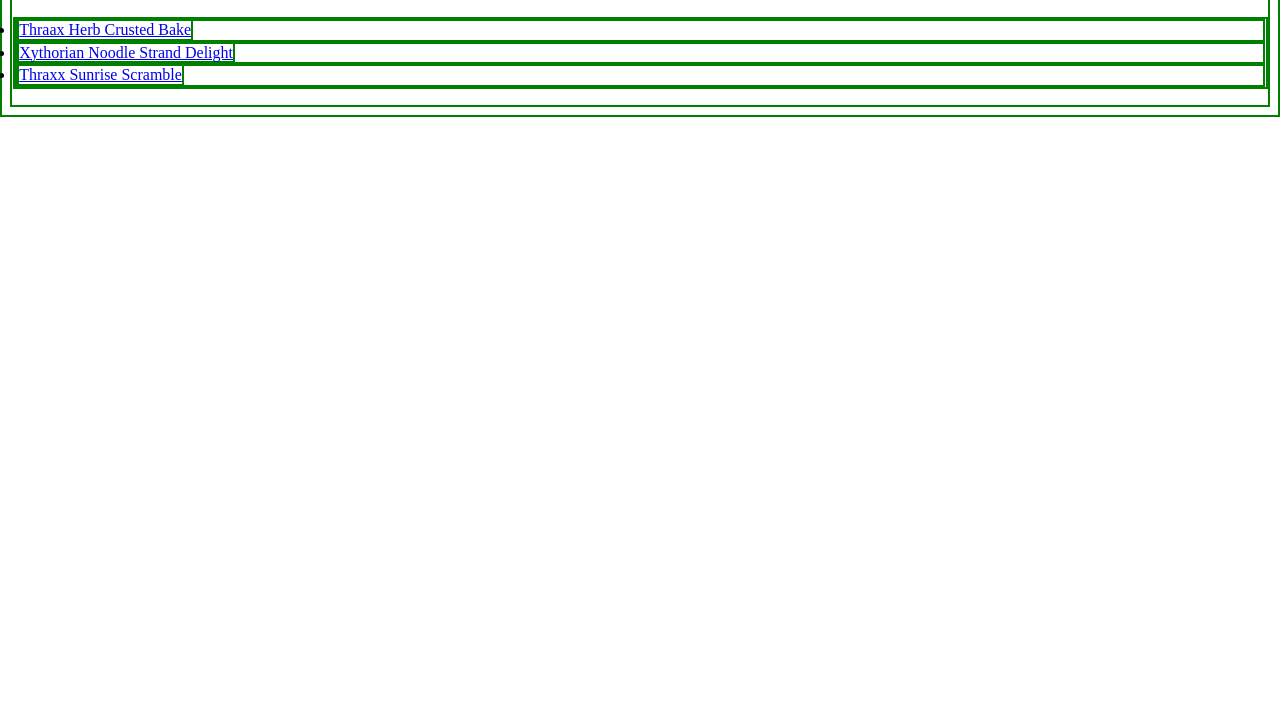
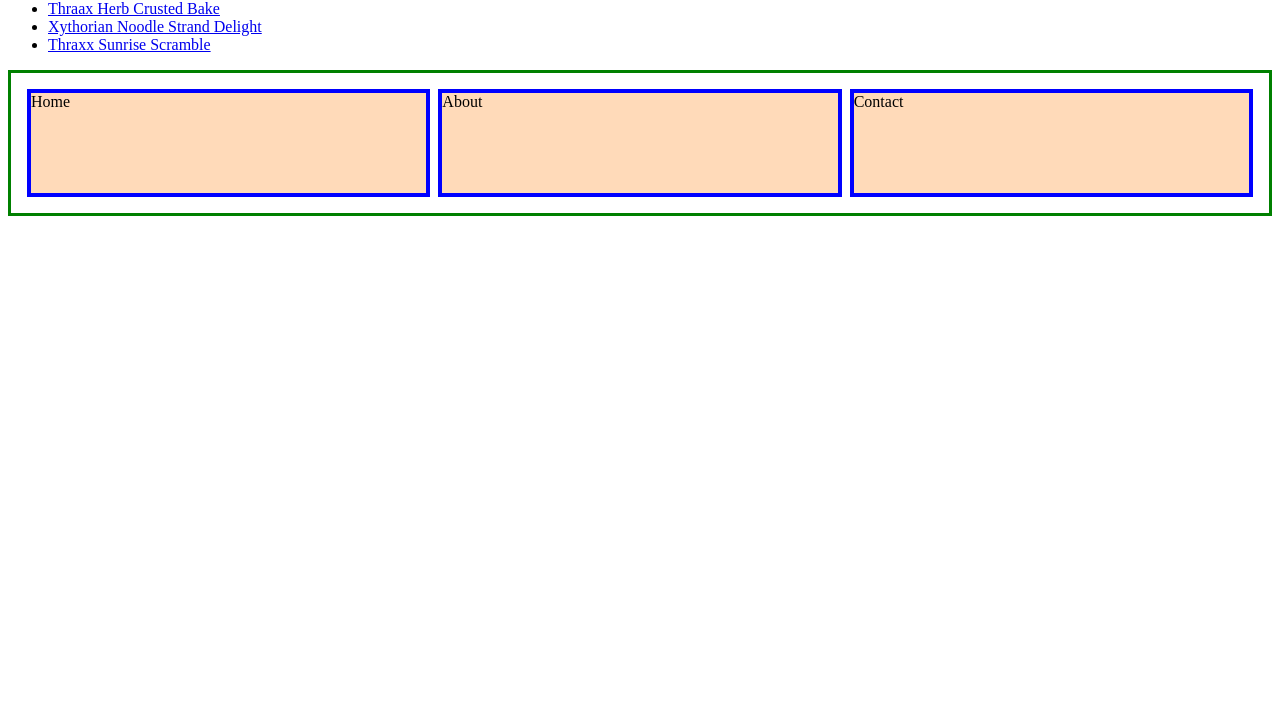
Before and after one commit to xBromsson/odin-recipes, a plain HTML site: page index.html in a window 1280 px wide. Shown: the part 80-800 px from the top of the page. Drawn offline with Linux system fonts and the light colour scheme.

Commit message:
testing out flexbox containers

```diff
--- a/index.html
+++ b/index.html
@@ -14,5 +14,12 @@
         <li><a href="./recipes/xythorian-noodle-strand-delight.html">Xythorian Noodle Strand Delight</a></li>
         <li><a href="./recipes/thraax-sunrise-scramble-with-zorbon-hollandaise.html">Thraxx Sunrise Scramble</a></li>
     </ul>
+
+    <nav class="flex-container">
+        <div class="one">Home</div>
+        <div class="two">About</div>
+        <div class="three">Contact</div>
+    </nav>
+
 </body>
 </html>
--- a/styles.css
+++ b/styles.css
@@ -7,11 +7,21 @@ img {
 }
 
 h2 {
-    color:blue
+    color:blue;
 }
 
-* {
-    border: 2px solid green;
-    padding: .25px;
+.flex-container{
 
+    display: flex;
+    border: solid green;
+    padding: 16px;
+    gap: 8px;
 }
+
+/* this selector selects all divs inside of .flex-container */
+.flex-container div {
+    background: peachpuff;
+    border: 4px solid blue;
+    height: 100px;
+    flex: 1;
+}
```
